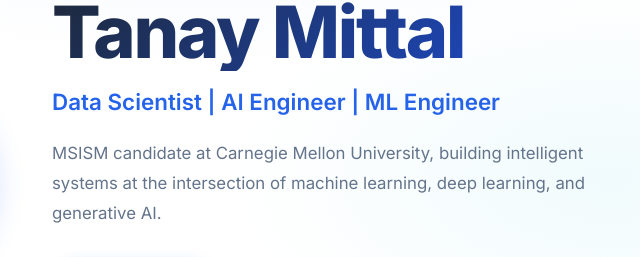
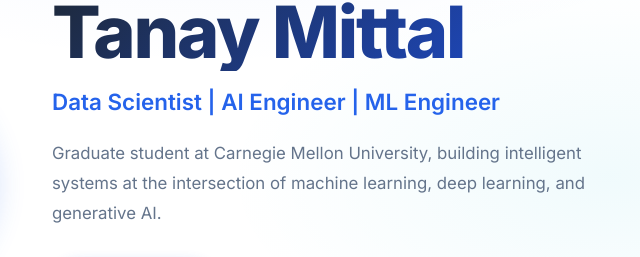
Before and after one commit to tanaymit/Personal-Website, a plain HTML site: page index.html in a window 1280 px wide. Shown: the part 223-480 px from the top of the page, 414-1054 px from the left. Drawn offline with Linux system fonts and the light colour scheme.

Commit message:
minor title changes

```diff
--- a/index.html
+++ b/index.html
@@ -41,7 +41,7 @@
         <h1 class="hero-name">Tanay Mittal</h1>
         <p class="hero-title">Data Scientist | AI Engineer | ML Engineer</p>
         <p class="hero-subtitle">
-          MSISM candidate at Carnegie Mellon University, building intelligent systems
+          Graduate student at Carnegie Mellon University, building intelligent systems
           at the intersection of machine learning, deep learning, and generative AI.
         </p>
         <div class="hero-cta">
```
